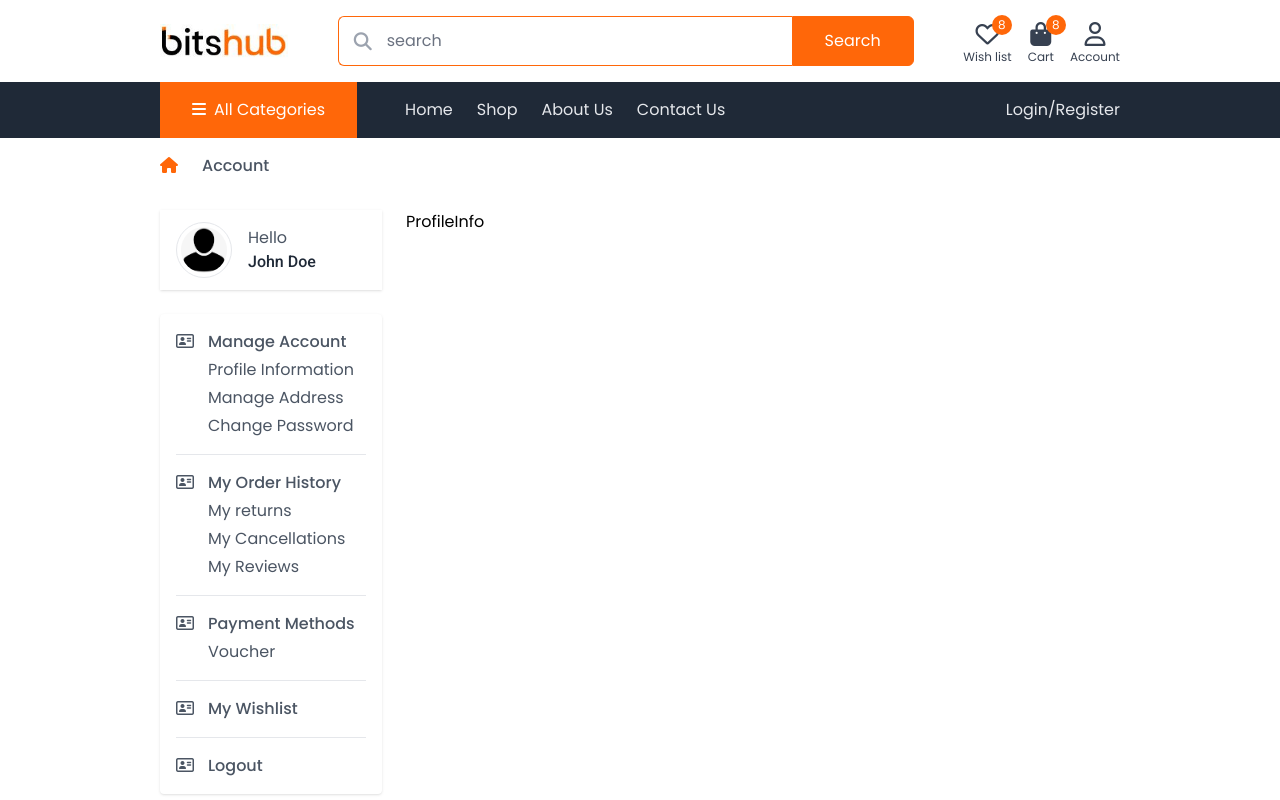
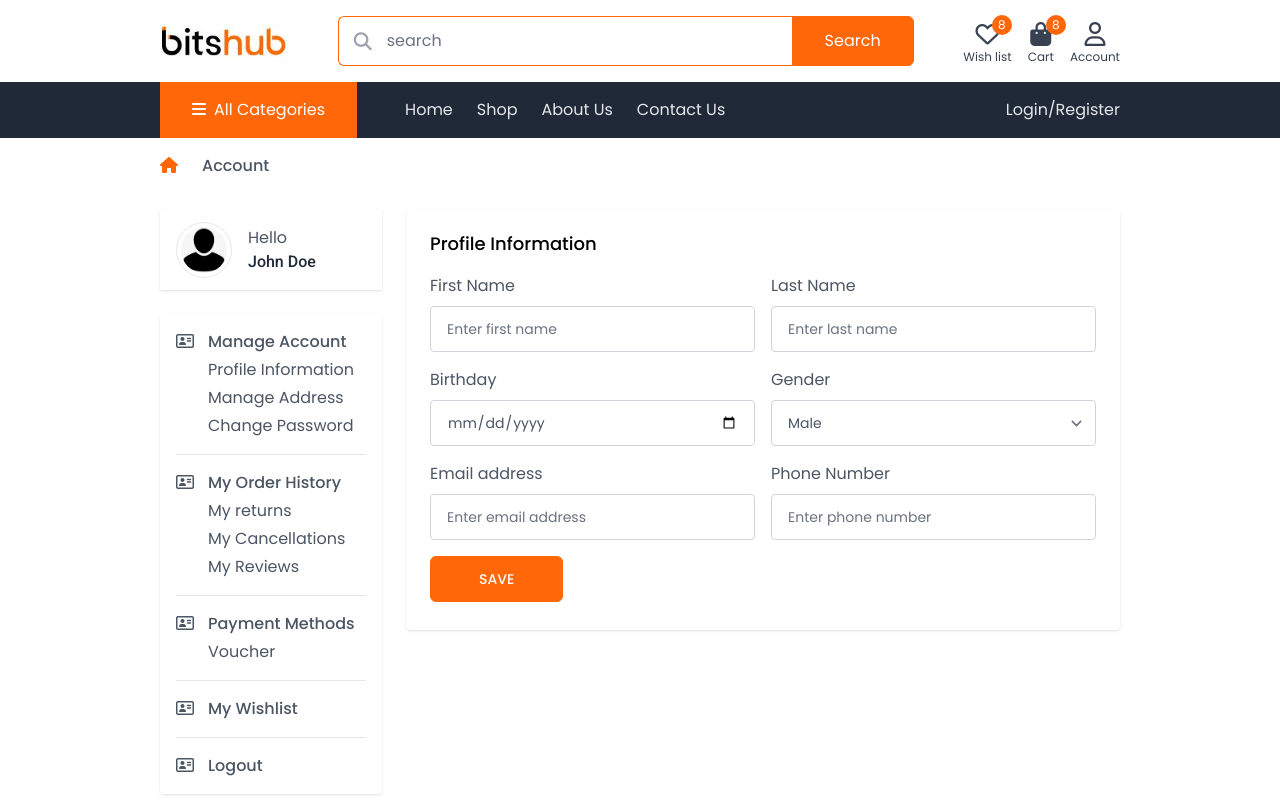
Before and after one commit to samsiteweb/bitshub-frontend, a React (Create React App) app: page /account/profile-info in a window 1280 px wide. Shown: the top 800 px of the page. Built offline with nearby package versions, Linux system fonts and the light colour scheme; some icons are missing.

Commit message:
profile info UI

```diff
--- a/src/components/Header.js
+++ b/src/components/Header.js
@@ -46,7 +46,10 @@ const Header = () => {
               </span>
             </a>
 
-            <Link to="/account" className="text-center text-gray-700 hover:text-primary transition relative">
+            <Link
+              to="/account/manage-account"
+              className="text-center text-gray-700 hover:text-primary transition relative"
+            >
               <div className="text-2xl">
                 <i className="far fa-user"></i>
               </div>
--- a/src/components/ProfileInfo.js
+++ b/src/components/ProfileInfo.js
@@ -1,7 +1,67 @@
 import React from "react";
 
 const ProfileInfo = () => {
-  return <div>ProfileInfo</div>;
+  return (
+    <div className="col-span-9 shadow rounded px-6 pt-5 pb-7">
+      <p className="text-lg font-medium capitalize mb-4">Profile Information</p>
+      <div className="space-y-4">
+        <div className="grid grid-cols-2 gap-4">
+          <div>
+            <label htmlFor="full-name" className="text-gray-600 mb-2 block">
+              First Name
+            </label>
+            <input type="text" className="input-box" placeholder="Enter first name" />
+          </div>
+          <div>
+            <label htmlFor="full-name" className="text-gray-600 mb-2 block">
+              Last Name
+            </label>
+            <input type="text" className="input-box" placeholder="Enter last name" />
+          </div>
+        </div>
+
+        <div className="grid grid-cols-2 gap-4">
+          <div>
+            <label htmlFor="full-name" className="text-gray-600 mb-2 block">
+              Birthday
+            </label>
+            <input type="date" className="input-box" />
+          </div>
+          <div>
+            <label htmlFor="full-name" className="text-gray-600 mb-2 block">
+              Gender
+            </label>
+            <select name="" id="" className="input-box">
+              <option value="Male">Male</option>
+              <option value="Female">Female</option>
+            </select>
+          </div>
+        </div>
+        <div className="grid grid-cols-2 gap-4">
+          <div>
+            <label htmlFor="full-name" className="text-gray-600 mb-2 block">
+              Email address
+            </label>
+            <input type="text" className="input-box" placeholder="Enter email address" />
+          </div>
+          <div>
+            <label htmlFor="full-name" className="text-gray-600 mb-2 block">
+              Phone Number
+            </label>
+            <input type="text" className="input-box" placeholder="Enter phone number" />
+          </div>
+        </div>
+        <div className="mt-4">
+          <button
+            type="submit"
+            className="bg-primary border border-primary text-white px-12 py-3 font-medium rounded-md uppercase hover:bg-transparent hover:text-primary transition text-sm text-center"
+          >
+            Save
+          </button>
+        </div>
+      </div>
+    </div>
+  );
 };
 
 export default ProfileInfo;
--- a/src/screens/Account.js
+++ b/src/screens/Account.js
@@ -17,7 +17,7 @@ const Account = () => {
         <Route path="/account/profile-info" component={ProfileInfo}></Route>
         <Route path="/account/manage-address" component={ManageAddress}></Route>
         <Route path="/account/change-password" component={ChangePassword}></Route>
-        <Route path="/account" component={ManageAccount}></Route>
+        <Route path="/account/manage-account" component={ManageAccount}></Route>
       </div>
     </div>
   );
```
